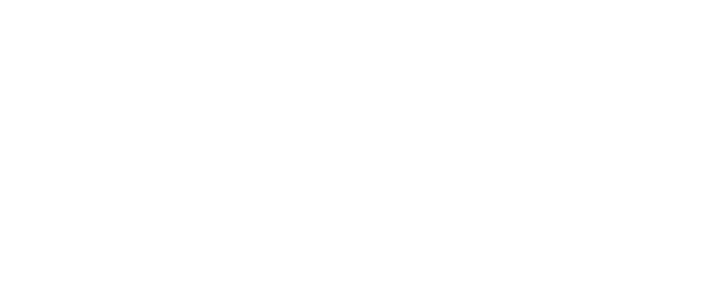
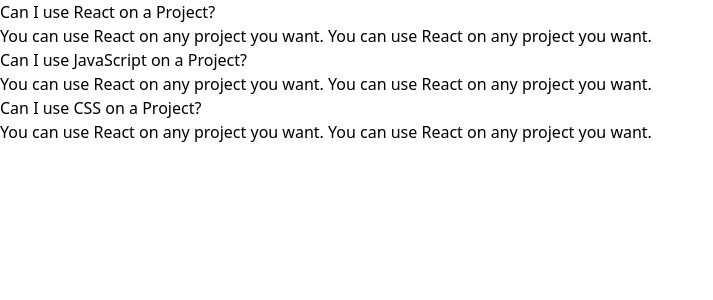
Before and after one commit to luisc8487/navigation-routing-system, a React (Create React App) app in the folder react-comp/: page / in a window 1280 px wide. Shown: the top 300 px of the page, without its empty margins (0-713 px from the left). Built offline with nearby package versions, Linux system fonts and the light colour scheme.

Commit message:
mapping out button component

```diff
--- a/react-comp/src/App.jsx
+++ b/react-comp/src/App.jsx
@@ -3,16 +3,19 @@
 function App() {
   const items = [
     {
+      id: "asdfk",
       label: "Can I use React on a Project?",
       content:
         "You can use React on any project you want. You can use React on any project you want.",
     },
     {
+      id: "dskfn",
       label: "Can I use JavaScript on a Project?",
       content:
         "You can use React on any project you want. You can use React on any project you want.",
     },
     {
+      id: "enfonr",
       label: "Can I use CSS on a Project?",
       content:
         "You can use React on any project you want. You can use React on any project you want.",
--- a/react-comp/src/components/Accordion.jsx
+++ b/react-comp/src/components/Accordion.jsx
@@ -1,5 +1,14 @@
 function Accordion({items}) {
-  return <div></div>;
+  const renderedItems = items.map((item) => {
+    return (
+      <div key={item.id}>
+        <div>{item.label}</div>
+        <div>{item.content}</div>
+      </div>
+    );
+  });
+
+  return <div>{renderedItems}</div>;
 }
 
 export default Accordion;
```
